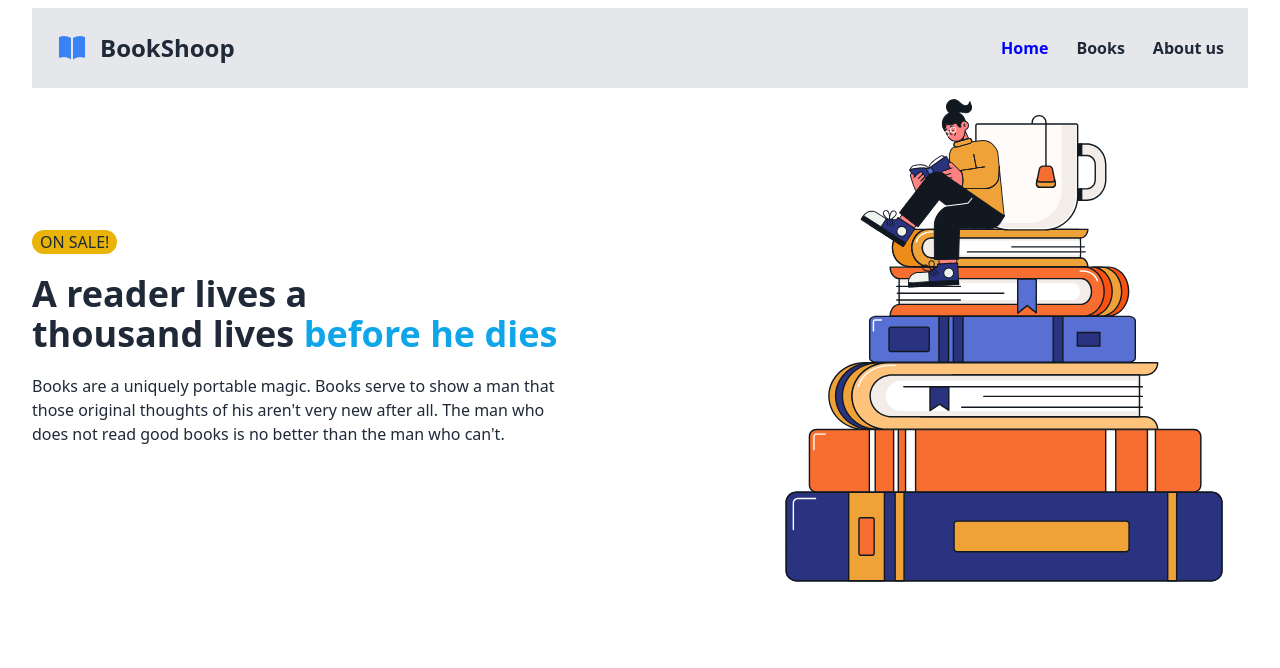
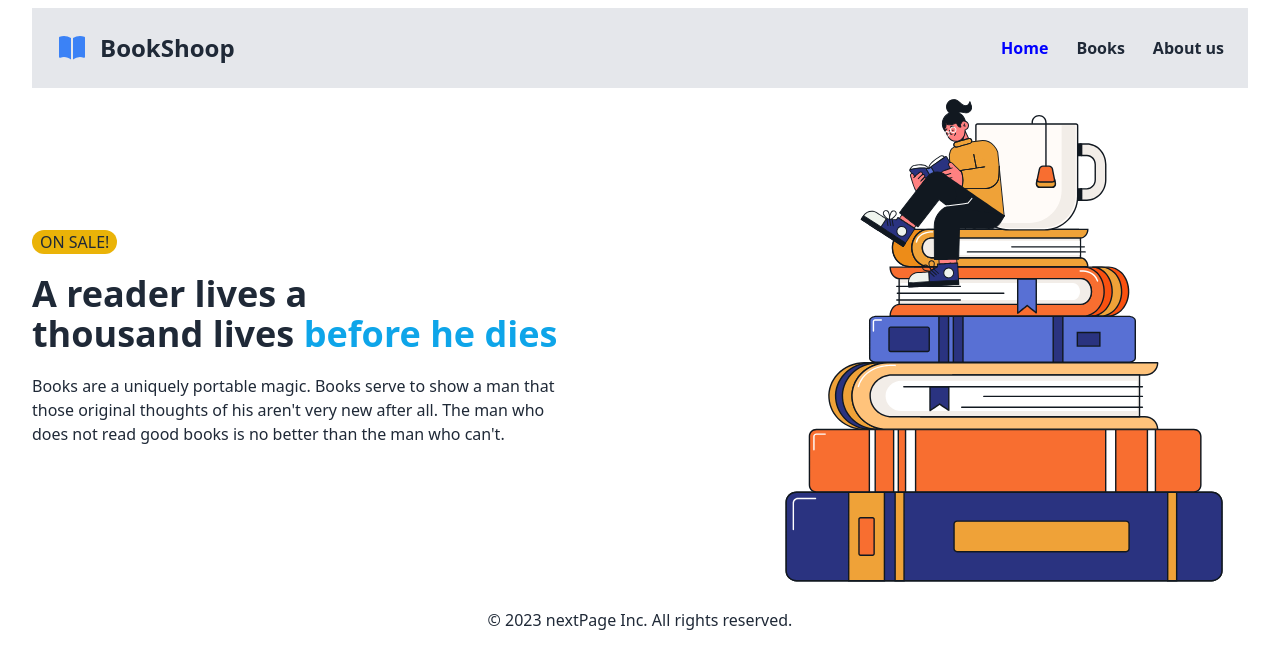
Before and after one commit to KhanZiaul/Bookshop, a React (Vite) app: page / in a window 1280 px wide. Shown: the top 668 px of the page. Built offline with nearby package versions, Linux system fonts and the light colour scheme.

Commit message:
footer added

```diff
--- a/src/App.jsx
+++ b/src/App.jsx
@@ -1,12 +1,14 @@
 import React from 'react';
 import Nav from './components/Header/Nav';
 import { Outlet } from 'react-router-dom';
+import Footer from './components/Footer/Footer';
 
 const App = () => {
   return (
-    <div className='w-[95%] mx-auto mt-2'>
+    <div className='w-[95%] mx-auto mt-2 '>
      <Nav></Nav>
      <Outlet></Outlet>
+     <Footer></Footer>
     </div>
   );
 };
--- /dev/null
+++ b/src/components/Footer/Footer.jsx
@@ -0,0 +1,11 @@
+import React from 'react';
+
+const Footer = () => {
+    return (
+        <footer>
+            <h2 className='text-center my-5'>© 2023 nextPage Inc. All rights reserved.</h2>
+        </footer>
+    );
+};
+
+export default Footer;
```
